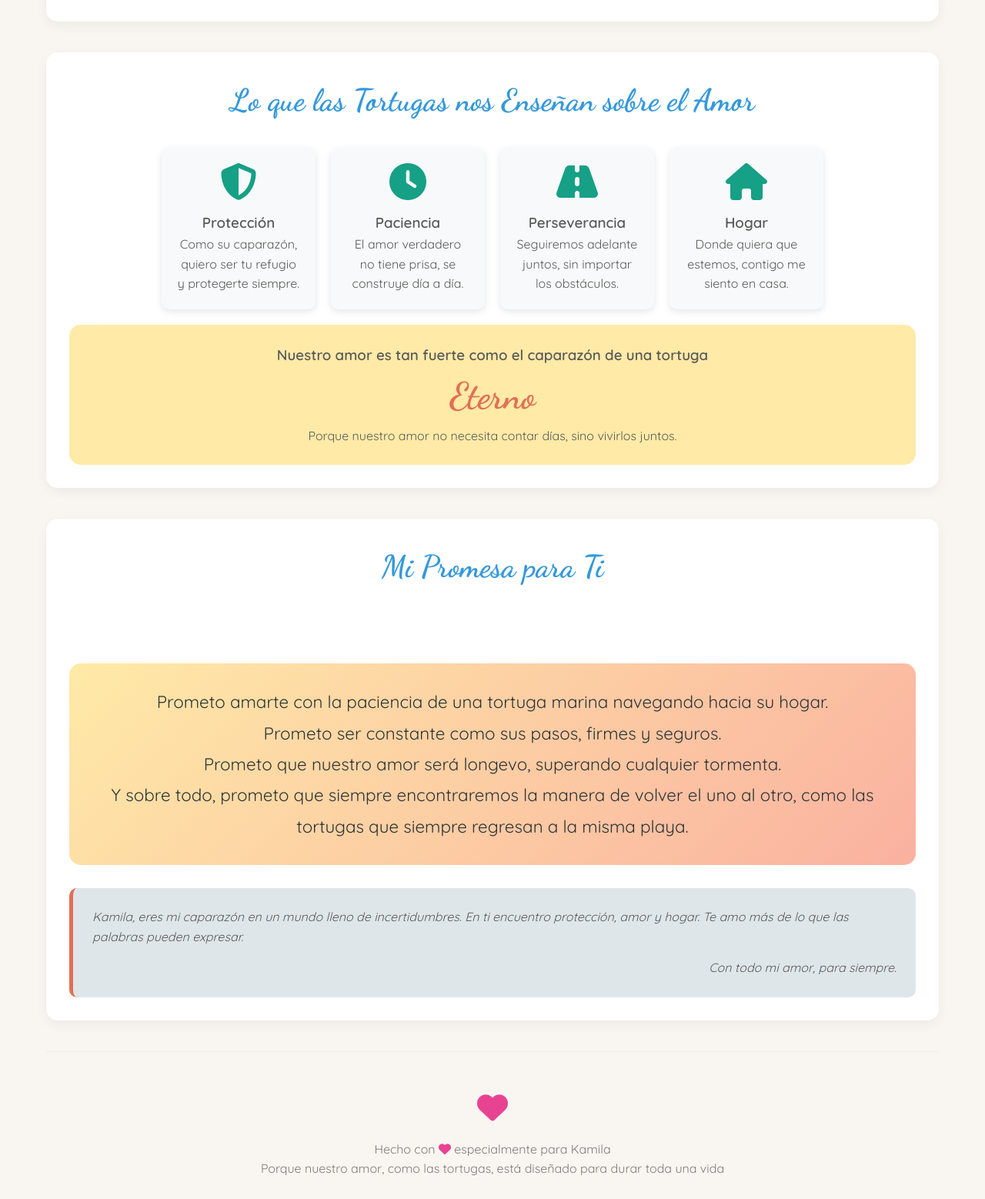
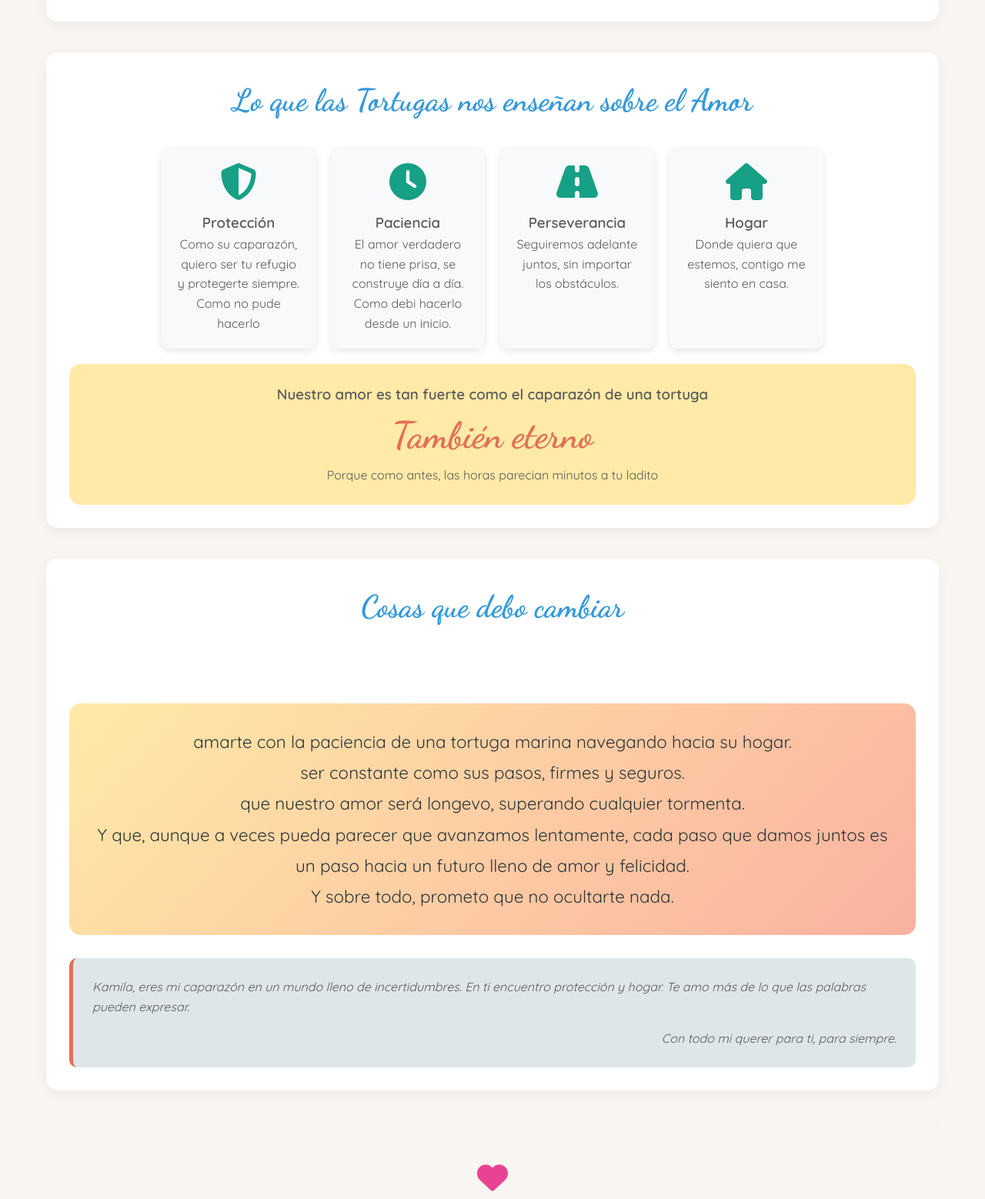
Before and after one commit to TryReturn/kamila-tortugas-amor, a plain HTML site: page index.html in a window 1280 px wide. Shown: the part 829-2387 px from the top of the page at 77% size. Drawn offline with Linux system fonts and the light colour scheme.

Commit message:
Update index.html

```diff
--- a/index.html
+++ b/index.html
@@ -3,7 +3,7 @@
 <head>
     <meta charset="UTF-8">
     <meta name="viewport" content="width=device-width, initial-scale=1.0">
-    <title>Para mi Kamila</title>
+    <title>true love stories never have endings</title>
     <link rel="stylesheet" href="https://cdnjs.cloudflare.com/ajax/libs/font-awesome/6.4.0/css/all.min.css">
     <link href="https://fonts.googleapis.com/css2?family=Dancing+Script:wght@700&family=Quicksand:wght@400;600&display=swap" rel="stylesheet">
     <style>
@@ -49,7 +49,6 @@
             font-style: italic;
         }
 
-        /* Secciones */
         .section {
             background-color: white;
             border-radius: 15px;
@@ -68,7 +67,6 @@
             text-align: center;
         }
 
-        /* Tortuga decorativa */
         .turtle-decoration {
             text-align: center;
             font-size: 2.5rem;
@@ -76,7 +74,15 @@
             color: #27ae60;
         }
 
-        /* Mensaje de amor */
+        .turtle-decoration:hover {
+            animation: spin 1s infinite linear;
+        }
+
+        @keyframes spin {
+            0% { transform: rotate(0deg); }
+            100% { transform: rotate(360deg); }
+        }
+
         .love-message {
             background: linear-gradient(135deg, #ffeaa7 0%, #fab1a0 100%);
             padding: 30px;
@@ -91,7 +97,6 @@
             color: #2d3436;
         }
 
-        /* Galería */
         .gallery {
             display: flex;
             flex-wrap: wrap;
@@ -120,7 +125,6 @@
             margin-bottom: 15px;
         }
 
-        /* Contador de amor */
         .love-counter {
             background-color: #ffeaa7;
             padding: 25px;
@@ -136,7 +140,6 @@
             font-family: 'Dancing Script', cursive;
         }
 
-        /* Mensaje personal */
         .personal-message {
             background-color: #dfe6e9;
             padding: 25px;
@@ -146,7 +149,6 @@
             border-left: 5px solid #e17055;
         }
 
-        /* Footer */
         footer {
             text-align: center;
             padding: 30px 0;
@@ -160,7 +162,6 @@
             animation: heartbeat 1.5s infinite;
         }
 
-        /* Animaciones */
         @keyframes heartbeat {
             0%, 100% { transform: scale(1); }
             50% { transform: scale(1.1); }
@@ -175,7 +176,6 @@
             animation: float 3s infinite ease-in-out;
         }
 
-        /* Responsive */
         @media (max-width: 768px) {
             h1 {
                 font-size: 3rem;
@@ -196,7 +196,7 @@
     <div class="container">
         <header>
             <h1>Para mi Kamila</h1>
-            <div class="subtitle">Porque nuestro amor es como las tortugas: lento, constante y eterno</div>
+            <div class="subtitle">Para que nuestro amor sea como las tortugas: lento, constante y eterno</div>
             <div class="turtle-decoration floating">
                 <i class="fas fa-turtle"></i>
             </div>
@@ -204,13 +204,13 @@
 
         <main>
             <section class="section">
-                <h2 class="section-title">Nuestro Amor en el Mundo de las Tortugas</h2>
+                <h2 class="section-title">Nuestro Amor en el Mundo</h2>
                 <div class="turtle-decoration">
                     <i class="fas fa-heart"></i> <i class="fas fa-turtle"></i> <i class="fas fa-heart"></i>
                 </div>
 
                 <div class="love-message">
-                    <p>Kamila, mi amor,</p>
+                    <p>Estimada Nohelly🐢</p>
                     <p>Así como las tortugas llevan su hogar a cuestas, yo llevo tu amor en mi corazón a donde quiera que vaya. Y como ellas, quiero pasar toda una vida contigo, paso a paso, sin prisa pero sin pausa.</p>
                 </div>
 
@@ -220,19 +220,19 @@
             </section>
 
             <section class="section">
-                <h2 class="section-title">Lo que las Tortugas nos Enseñan sobre el Amor</h2>
+                <h2 class="section-title">Lo que las Tortugas nos enseñan sobre el Amor</h2>
 
                 <div class="gallery">
                     <div class="turtle-card">
                         <i class="fas fa-shield-alt"></i>
                         <h3>Protección</h3>
-                        <p>Como su caparazón, quiero ser tu refugio y protegerte siempre.</p>
+                        <p>Como su caparazón, quiero ser tu refugio y protegerte siempre. Como no pude hacerlo</p>
                     </div>
 
                     <div class="turtle-card">
                         <i class="fas fa-clock"></i>
                         <h3>Paciencia</h3>
-                        <p>El amor verdadero no tiene prisa, se construye día a día.</p>
+                        <p>El amor verdadero no tiene prisa, se construye día a día. Como debi hacerlo desde un inicio.</p>
                     </div>
 
                     <div class="turtle-card">
@@ -250,27 +250,27 @@
 
                 <div class="love-counter">
                     <h3>Nuestro amor es tan fuerte como el caparazón de una tortuga</h3>
-                    <div class="counter-number">Eterno</div>
-                    <p>Porque nuestro amor no necesita contar días, sino vivirlos juntos.</p>
+                    <div class="counter-number">También eterno</div>
+                    <p>Porque como antes, las horas parecian minutos a tu ladito</p>
                 </div>
             </section>
 
             <section class="section">
-                <h2 class="section-title">Mi Promesa para Ti</h2>
+                <h2 class="section-title">Cosas que debo cambiar</h2>
                 <div class="turtle-decoration">
                     <i class="fas fa-turtle"></i>
                 </div>
-
                 <div class="love-message">
-                    <p>Prometo amarte con la paciencia de una tortuga marina navegando hacia su hogar.</p>
-                    <p>Prometo ser constante como sus pasos, firmes y seguros.</p>
-                    <p>Prometo que nuestro amor será longevo, superando cualquier tormenta.</p>
-                    <p>Y sobre todo, prometo que siempre encontraremos la manera de volver el uno al otro, como las tortugas que siempre regresan a la misma playa.</p>
+                    <p> amarte con la paciencia de una tortuga marina navegando hacia su hogar.</p>
+                    <p> ser constante como sus pasos, firmes y seguros.</p>
+                    <p> que nuestro amor será longevo, superando cualquier tormenta.</p>
+                    <p>Y  que, aunque a veces pueda parecer que avanzamos lentamente, cada paso que damos juntos es un paso hacia un futuro lleno de amor y felicidad.</p>
+                    <p>Y sobre todo, prometo que no ocultarte nada.</p>
                 </div>
 
                 <div class="personal-message">
-                    <p>Kamila, eres mi caparazón en un mundo lleno de incertidumbres. En ti encuentro protección, amor y hogar. Te amo más de lo que las palabras pueden expresar.</p>
-                    <p style="text-align: right; margin-top: 15px;">Con todo mi amor, para siempre.</p>
+                    <p>Kamila, eres mi caparazón en un mundo lleno de incertidumbres. En ti encuentro protección y hogar. Te amo más de lo que las palabras pueden expresar.</p>
+                    <p style="text-align: right; margin-top: 15px;">Con todo mi querer para ti, para siempre.</p>
                 </div>
             </section>
         </main>
@@ -279,13 +279,12 @@
             <div class="turtle-decoration">
                 <i class="fas fa-turtle"></i> <span class="heart"><i class="fas fa-heart"></i></span> <i class="fas fa-turtle"></i>
             </div>
-            <p>Hecho con <span class="heart"><i class="fas fa-heart"></i></span> especialmente para Kamila</p>
+            <p>Hecho con <span class="heart"><i class="fas fa-heart"></i></span> especialmente para Silverio</p>
             <p>Porque nuestro amor, como las tortugas, está diseñado para durar toda una vida</p>
         </footer>
     </div>
 
     <script>
-        // Efecto de escritura en el título
         const title = document.querySelector('h1');
         const originalText = title.textContent;
         title.textContent = '';
@@ -299,11 +298,9 @@
             }
         }
 
-        // Iniciar efecto cuando la página cargue
         document.addEventListener('DOMContentLoaded', function() {
             typeWriter();
 
-            // Agregar animación a las tarjetas
             const cards = document.querySelectorAll('.turtle-card');
             cards.forEach((card, index) => {
                 card.style.opacity = '0';
@@ -316,7 +313,6 @@
                 }, 300 + (index * 200));
             });
 
-            // Efecto de corazones flotantes ocasionales
             setInterval(createFloatingHeart, 3000);
         });
 
@@ -333,7 +329,6 @@
             heart.style.pointerEvents = 'none';
             document.body.appendChild(heart);
 
-            // Animación
             const duration = Math.random() * 3 + 3;
             heart.animate([
                 { transform: 'translateY(0) rotate(0deg)', opacity: 0.7 },
@@ -343,12 +338,10 @@
                 easing: 'cubic-bezier(0.215, 0.61, 0.355, 1)'
             });
 
-            // Eliminar después de la animación
             setTimeout(() => {
                 document.body.removeChild(heart);
             }, duration * 1000);
         }
     </script>
 </body>
-
 </html>
```
